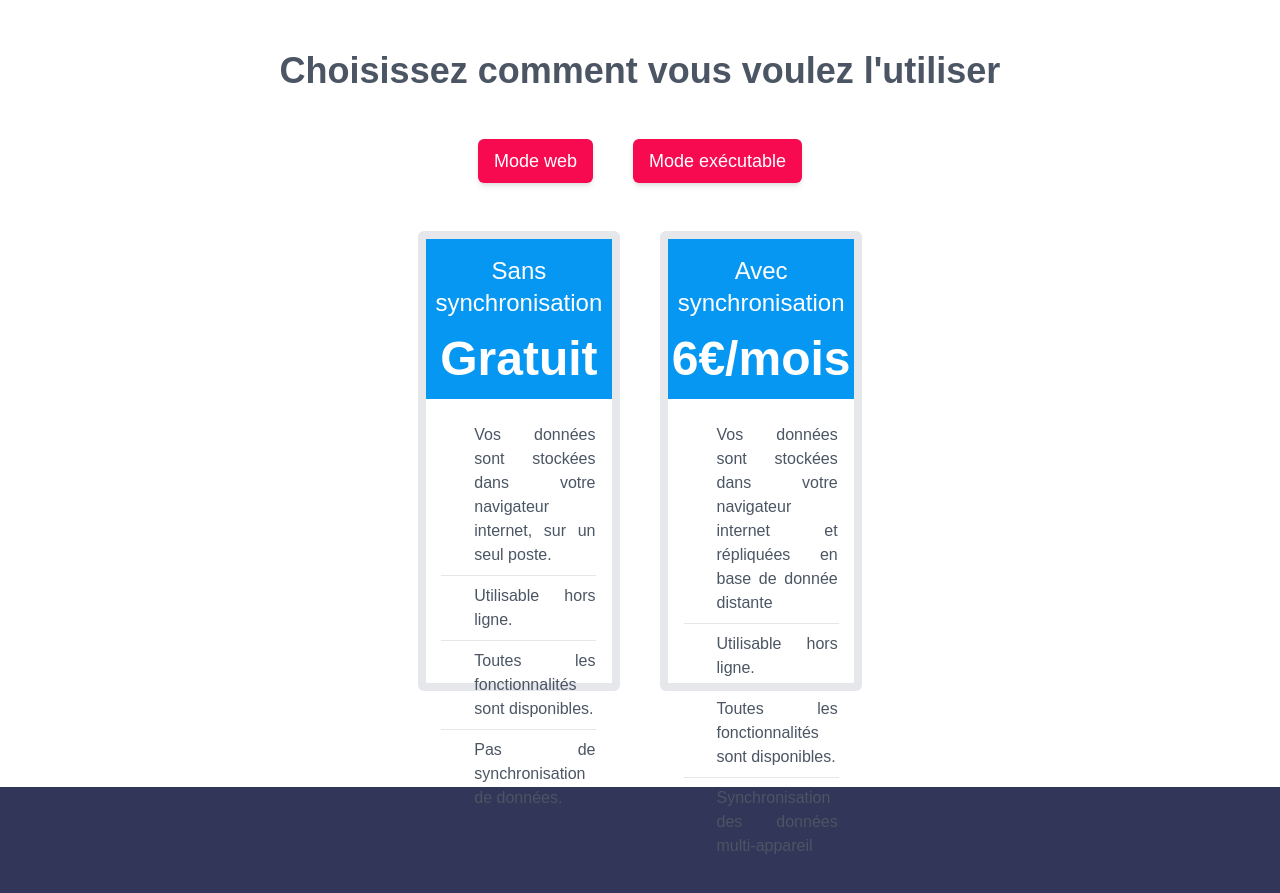
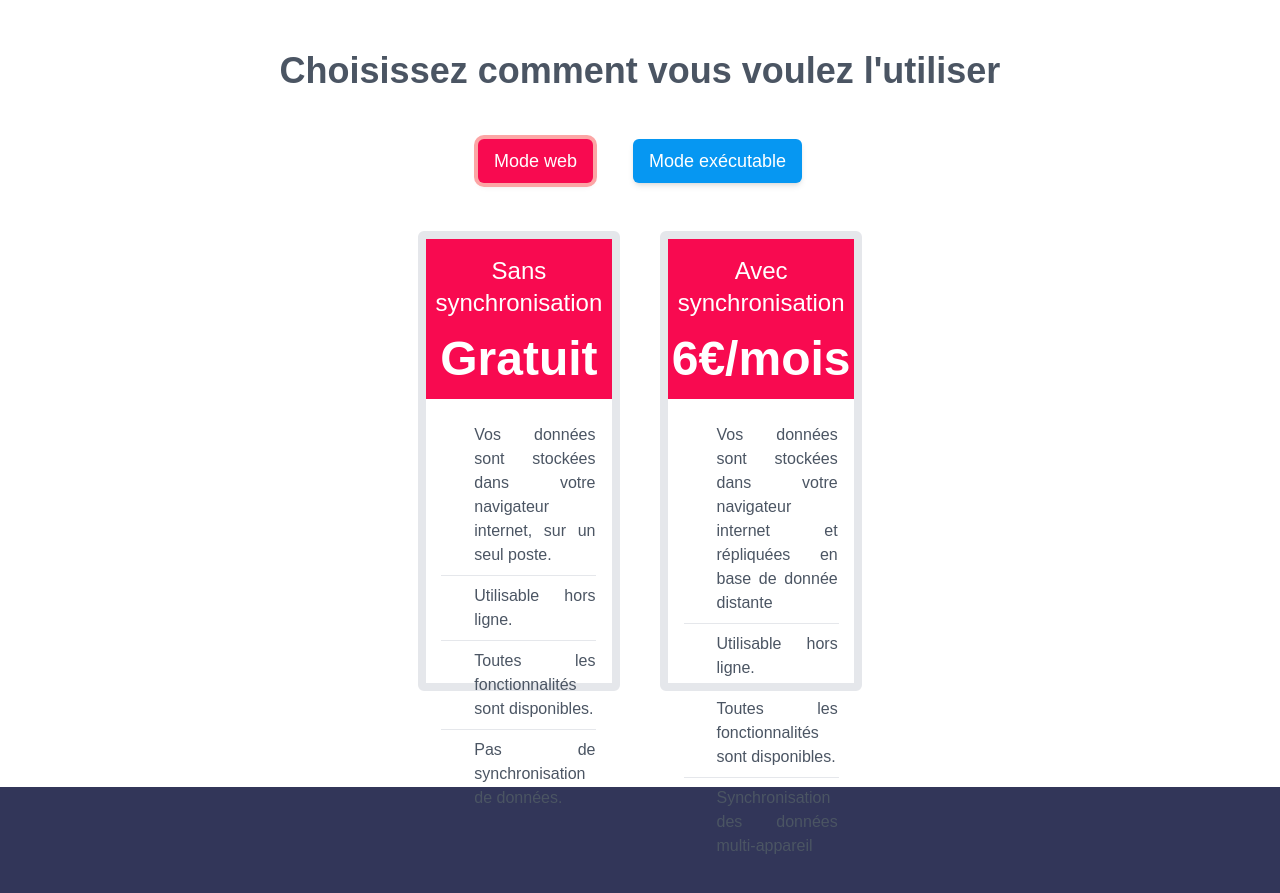
Before and after one commit to Temechon/zephir-web, a SvelteKit app: page / in a window 1280 px wide. Shown: the part 4000-4893 px from the top of the page. Built offline with nearby package versions, Linux system fonts and the light colour scheme; some icons are missing; a web font is replaced by a local one.

Commit message:
pricing mode finished

```diff
--- a/src/data/pricing.json
+++ b/src/data/pricing.json
@@ -36,5 +36,43 @@
                 "text": "Synchronisation des données multi-appareil"
             }
         ]
+    },
+    "standalone": {
+        "nosync": [
+            {
+                "icon": "check",
+                "text": "Vos données sont stockées sur votre PC."
+            },
+            {
+                "icon": "check",
+                "text": "Utilisable hors ligne : aucune connexion à internet nécessaire"
+            },
+            {
+                "icon": "check",
+                "text": "Toutes les fonctionnalités sont disponibles."
+            },
+            {
+                "icon": "ban",
+                "text": "Pas de synchronisation de données."
+            }
+        ],
+        "sync": [
+            {
+                "icon": "check",
+                "text": "Vos données sont stockées sur votre PC."
+            },
+            {
+                "icon": "check",
+                "text": "Utilisable hors ligne : aucune connexion à internet nécessaire"
+            },
+            {
+                "icon": "check",
+                "text": "Toutes les fonctionnalités sont disponibles."
+            },
+            {
+                "icon": "check",
+                "text": "Synchronisation des données multi-appareil"
+            }
+        ]
     }
 }
--- a/src/gui/button.svelte
+++ b/src/gui/button.svelte
@@ -2,14 +2,23 @@
     export let text = "";
     export let event: () => void = () => {};
     export let color = "red";
+    export let active = false;
+    let active_class="";
+
+    $: active_class = active ? "ring-4" : "";
+    $: {
+        if (color === "red") {
+            active_class += " bg-secondary hover:bg-secondary-700 ring-red-300";
+        }
+        if (color === "blue") {
+            active_class +=
+                " bg-primary-500 hover:bg-primary-700 ring-blue-300";
+        }
+    }
 </script>
 
 <button
-    class:bg-secondary={color === "red"}
-    class:hover:bg-secondary-700={color === "red"}
-    class:bg-primary-500={color === "blue"}
-    class:hover:bg-primary-700={color === "blue"}
-    class="cursor-pointer shadow-md px-4 text-lg py-2 rounded-md text-white "
+    class="{active_class} cursor-pointer shadow-md px-4 text-lg py-2 rounded-md text-white "
     on:click={event}
 >
     <slot name="icon" />
--- a/src/gui/priceblock.svelte
+++ b/src/gui/priceblock.svelte
@@ -1,21 +1,30 @@
 <script lang="ts">
-    import {
-        faB,
-        faBan,
-        faCheckCircle,
-    } from "@fortawesome/free-solid-svg-icons";
+    import { faBan, faCheckCircle } from "@fortawesome/free-solid-svg-icons";
     import { Icon } from "svelte-awesome";
 
     export let price = "";
+    export let subprice = "";
     export let baseline = "";
+    export let color = "";
     export let args: Array<{ icon: string; text: string }> = [];
 </script>
 
 <!-- Price block - sans synchro-->
 <div class=" w-1/4 rounded-md border-8 h-[460px]">
-    <div class="bg-primary-500 text-white py-4">
+    <div
+        class:bg-primary-500={color === "blue"}
+        class:bg-secondary={color === "red"}
+        class="text-white py-4"
+    >
         <h2 class="text-center text-2xl font-light">{baseline}</h2>
-        <h3 class="text-center text-5xl mt-4 font-semibold">{price}</h3>
+        {#if subprice}
+            <div class="flex items-center justify-center mt-4  font-semibold">
+                <h3 class="text-5xl">{price}</h3>
+                <h4 class="text-2xl ml-2">+ {subprice}</h4>
+            </div>
+        {:else}
+            <h3 class="text-center text-5xl mt-4 font-semibold">{price}</h3>
+        {/if}
     </div>
 
     <table class="w-5/6 m-auto my-4">
--- a/src/routes/+page.svelte
+++ b/src/routes/+page.svelte
@@ -17,6 +17,8 @@
     import Divider from "../gui/divider.svelte";
     import Priceblock from "../gui/priceblock.svelte";
     import pricing from "../data/pricing.json";
+
+    let showweb = true;
 </script>
 
 <svelte:head>
@@ -266,23 +268,54 @@
             Choisissez comment vous voulez l'utiliser
         </h1>
         <div class="flex flex-row items-center justify-center gap-10">
-            <Button text="Mode web" />
-            <Button text="Mode exécutable" />
+            <Button
+                text="Mode web"
+                event={() => {
+                    showweb = true;
+                    console.log(showweb);
+                }}
+                active={showweb}
+            />
+            <Button
+                text="Mode exécutable"
+                event={() => (showweb = false)}
+                active={!showweb}
+                color="blue"
+            />
         </div>
 
         <!-- Pricing -->
         <div class="flex flex-row items-center justify-center gap-10 mt-12">
+            {#if showweb}
                 <Priceblock
                     baseline="Sans synchronisation"
                     price="Gratuit"
                     args={pricing.web.free}
+                    color="red"
                 />
                 <!-- Price block - avec synchro -->
                 <Priceblock
                     baseline="Avec synchronisation"
                     price="6€/mois"
                     args={pricing.web.synchro}
+                    color="red"
                 />
+            {:else}
+                <Priceblock
+                    baseline="Sans synchronisation"
+                    price="30€"
+                    args={pricing.standalone.nosync}
+                    color="blue"
+                />
+                <!-- Price block - avec synchro -->
+                <Priceblock
+                    baseline="Avec synchronisation"
+                    price="0€"
+                    subprice="8€/mois"
+                    args={pricing.standalone.sync}
+                    color="blue"
+                />
+            {/if}
         </div>
     </section>
 </div>
```
Lines whose indentation alone changed are shown as unchanged.
